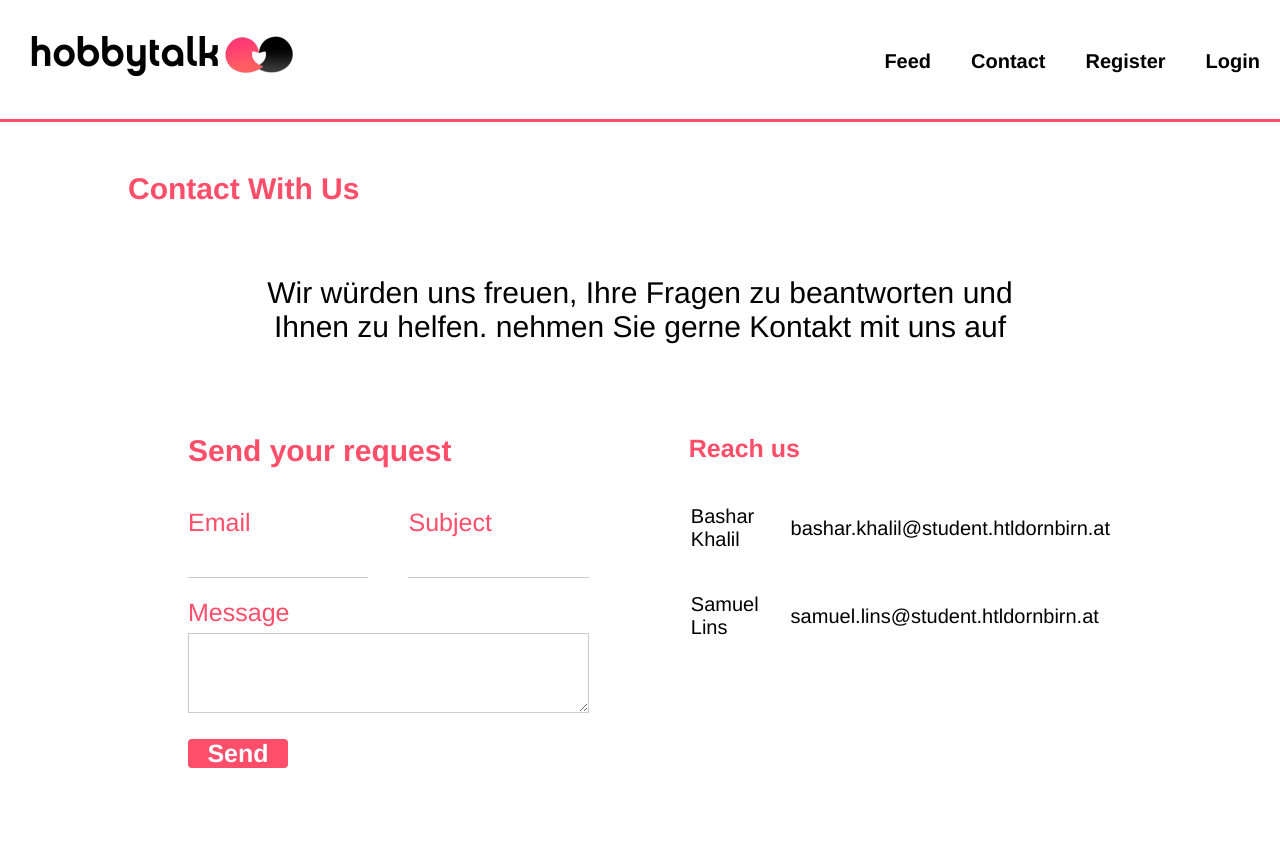
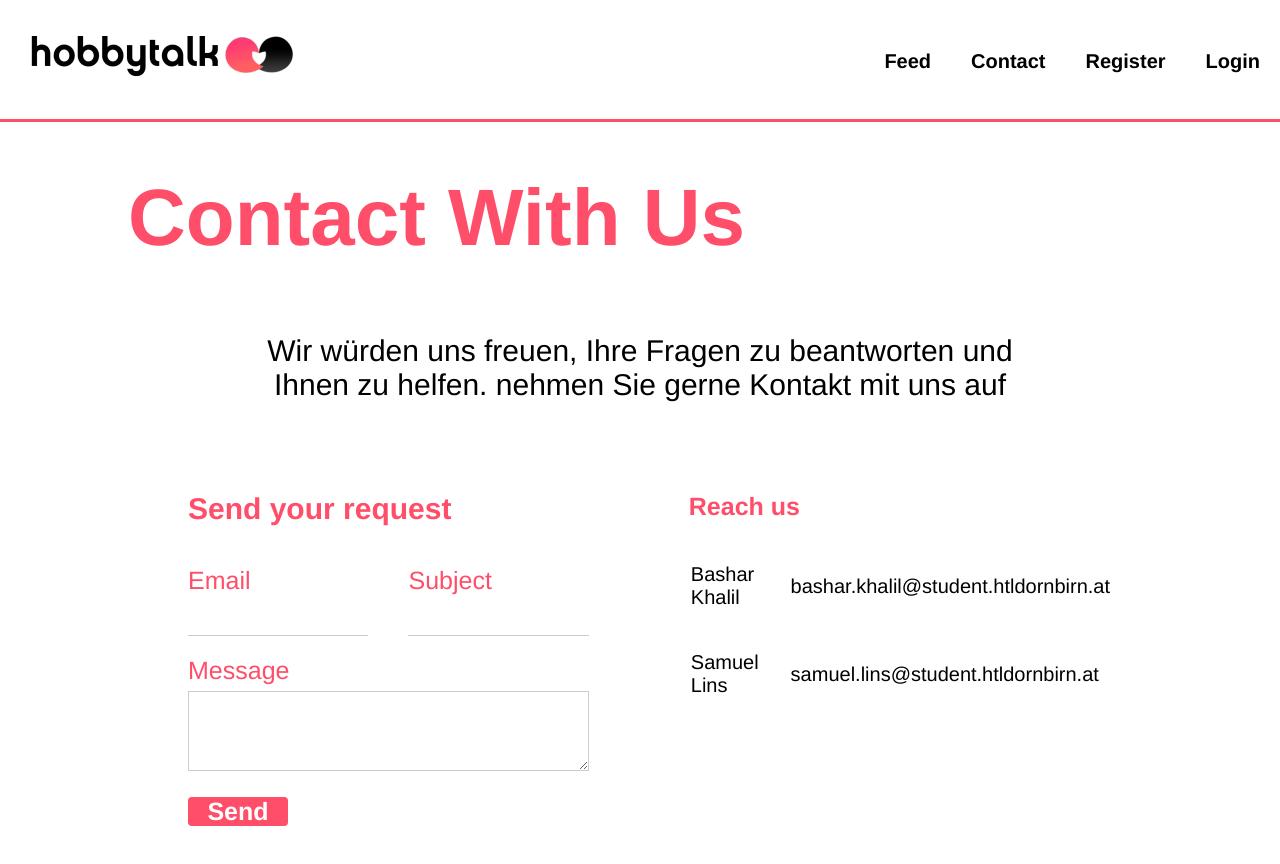
Before and after one commit to Basharkh41/Hobbytalk, a Vue app: page /Contact in a window 1280 px wide. Shown: the top 864 px of the page. Built offline with nearby package versions, Linux system fonts and the light colour scheme; no server answers.

Commit message:
Home page edited, css changes, classes included

```diff
--- a/src/views/Contact.vue
+++ b/src/views/Contact.vue
@@ -72,8 +72,7 @@
 }
 h1{
     padding-bottom: 70px;
-
-    font-size: 30px;
+    font-size: 80px;
     color: #FE4E69;
 }
 h3{
--- a/src/views/Feed.vue
+++ b/src/views/Feed.vue
@@ -1,6 +1,5 @@
 <template>
     <h1> Feed </h1>
-    <h3> Welcome to Hobbytalk, you can </h3>
 </template>
 
 <script setup>
--- a/src/views/Register.vue
+++ b/src/views/Register.vue
@@ -39,8 +39,8 @@ h1{
   font-family: Helvetica Neue,Helvetica,Arial,sans-serif;
   font-size: 80px;
   color: #FE4E69;
+  margin-top: 5%;
   text-align: center;
-  margin-top: 250px;
   margin-bottom: 40px;
 }
 .register-form{
```
